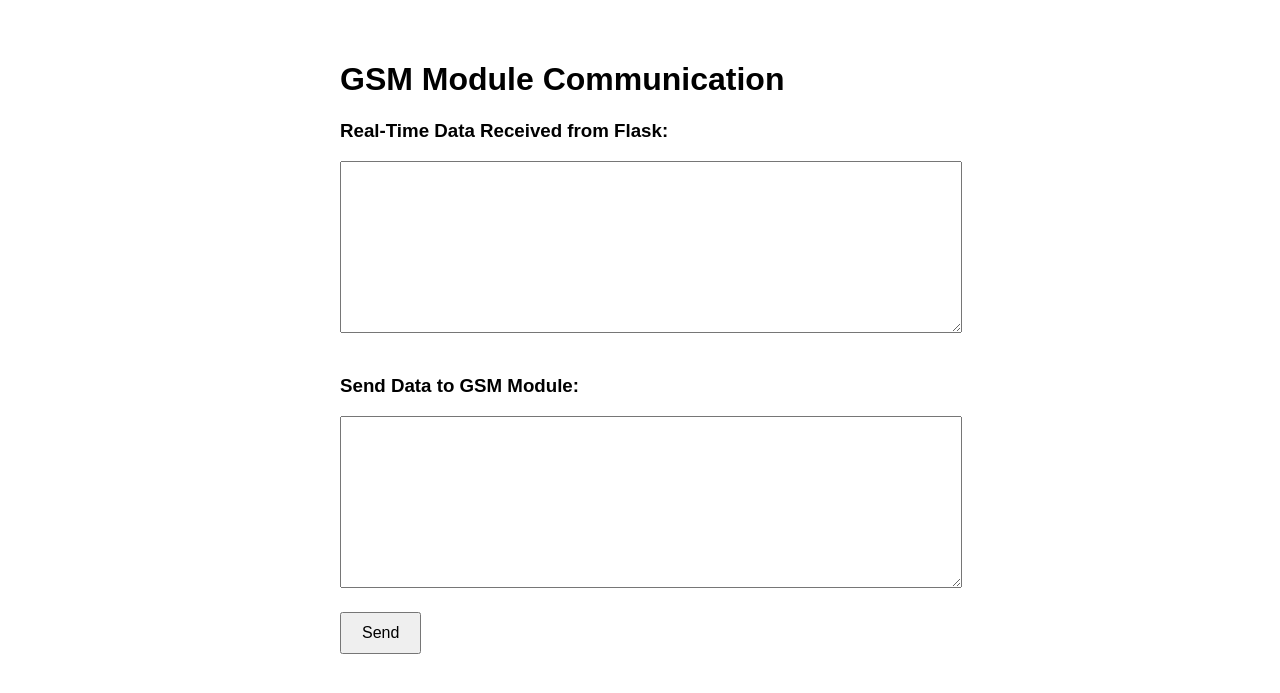
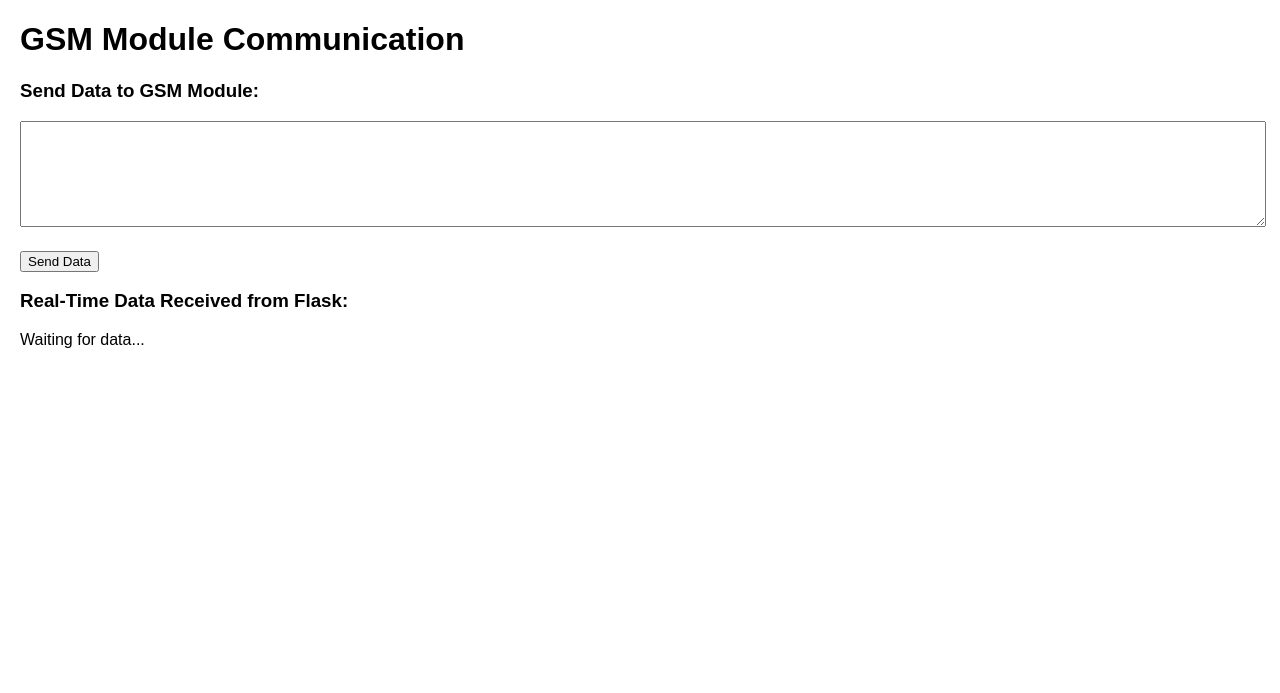
Before and after one commit to parikshithm/GSM_Send_to_webpage, a Flask app: page / in a window 1280 px wide. Shown: the top 693 px of the page. Run offline with Flask 3, Linux system fonts and the light colour scheme; parts of the project's set-up code (start-up, migrations or seed data) failed here and were passed over.

Commit message:
Update index.html

```diff
--- a/templates/index.html
+++ b/templates/index.html
@@ -3,57 +3,32 @@
 <head>
     <meta charset="UTF-8">
     <meta name="viewport" content="width=device-width, initial-scale=1.0">
-    <title>GSM Module Communication</title>
+    <title>Real-Time GSM Data</title>
     <style>
         body {
             font-family: Arial, sans-serif;
             margin: 20px;
-            padding: 20px;
-        }
-        .container {
-            max-width: 600px;
-            margin: 0 auto;
         }
         textarea {
             width: 100%;
-            height: 150px;
+            height: 100px;
             margin-bottom: 20px;
-            padding: 10px;
-            font-size: 16px;
-        }
-        button {
-            padding: 10px 20px;
-            font-size: 16px;
-            cursor: pointer;
         }
     </style>
 </head>
 <body>
-    <div class="container">
-        <h1>GSM Module Communication</h1>
+    <h1>GSM Module Communication</h1>
 
-        <h3>Real-Time Data Received from Flask:</h3>
-        <textarea id="gsmData" readonly></textarea>
+    <h3>Send Data to GSM Module:</h3>
+    <textarea id="sendData"></textarea>
+    <button onclick="sendDataToFlask()">Send Data</button>
 
-        <h3>Send Data to GSM Module:</h3>
-        <textarea id="sendData"></textarea>
-        <button onclick="sendDataToGSM()">Send</button>
-    </div>
+    <h3>Real-Time Data Received from Flask:</h3>
+    <div id="realTimeData">Waiting for data...</div>
 
     <script>
-        // Function to fetch real-time data from Flask
-        async function fetchGSMData() {
-            try {
-                const response = await fetch('/get-gsm-data'); // Call Flask endpoint
-                const data = await response.json();
-                document.getElementById('gsmData').value = data.data; // Update the textarea with real-time data
-            } catch (error) {
-                console.error('Error fetching GSM data:', error);
-            }
-        }
-
         // Function to send data to Flask
-        async function sendDataToGSM() {
+        async function sendDataToFlask() {
             const data = document.getElementById('sendData').value;
             try {
                 const response = await fetch('/send-gsm-data', {
@@ -65,16 +40,27 @@
                 });
                 if (response.ok) {
                     alert('Data sent successfully!');
-                    document.getElementById('sendData').value = ""; // Clear the input field
+                    document.getElementById('sendData').value = ''; // Clear the input field
                 } else {
                     alert('Failed to send data!');
                 }
             } catch (error) {
-                console.error('Error sending data to GSM:', error);
+                console.error('Error sending data to Flask:', error);
             }
         }
 
-        // Periodically fetch data every 2 seconds
+        // Function to fetch real-time data from Flask
+        async function fetchGSMData() {
+            try {
+                const response = await fetch('/get-gsm-data');
+                const data = await response.json();
+                document.getElementById('realTimeData').innerText = data.data || 'No data yet';
+            } catch (error) {
+                console.error('Error fetching GSM data:', error);
+            }
+        }
+
+        // Fetch data every 2 seconds
         setInterval(fetchGSMData, 2000);
     </script>
 </body>
```
